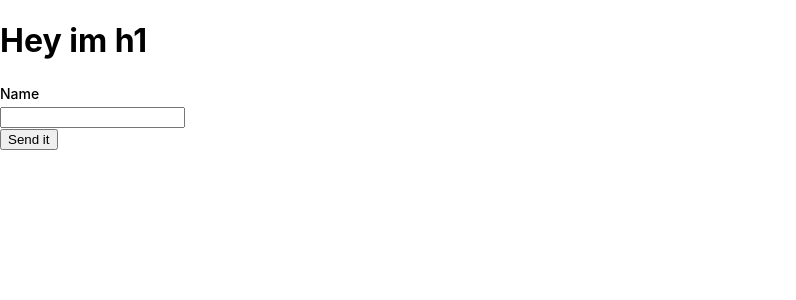
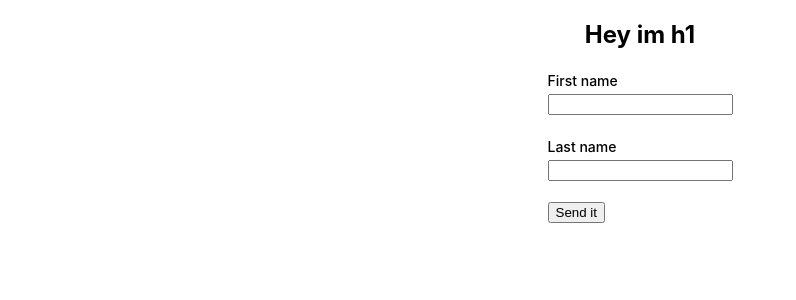
Before and after one commit to alex-james-vukovity/formik-playground, a React (Create React App) app: page / in a window 1280 px wide. Shown: the top 300 px of the page, without its empty margins (0-796 px from the left). Built offline with nearby package versions, Linux system fonts and the light colour scheme.

Commit message:
add a couple of components

```diff
--- a/src/App.tsx
+++ b/src/App.tsx
@@ -1,30 +1,43 @@
 import { FC } from 'react'
 import { Formik, Form } from 'formik'
 
-import { Heading, Box, Button, TextField } from './components'
+import { Heading, Button, TextField, Panel, FormGridContainer, FormGridItem } from './components'
 import { AppFormProps } from './interfaces'
 import { AppFormSchema } from './validations'
 
 export const App: FC = () => {
   const onSubmit = async (values: AppFormProps): Promise<void> => {
-    await console.log(values)
+    await console.log(JSON.stringify(values))
   }
 
   return (
-    <Box>
+    <Panel>
       <Heading variant="h1">Hey im h1</Heading>
-      <Formik initialValues={{ name: '' }} validationSchema={AppFormSchema} onSubmit={onSubmit}>
+      <Formik
+        initialValues={{ firstName: '', lastName: '' }}
+        validationSchema={AppFormSchema}
+        onSubmit={onSubmit}
+      >
         {({ isSubmitting }) => {
           return (
             <Form>
-              <TextField name="name" label="Name" />
-              <Button disabled={isSubmitting} type="submit">
-                Send it
-              </Button>
+              <FormGridContainer>
+                <FormGridItem>
+                  <TextField name="firstName" label="First name" />
+                </FormGridItem>
+                <FormGridItem>
+                  <TextField name="lastName" label="Last name" />
+                </FormGridItem>
+                <FormGridItem>
+                  <Button disabled={isSubmitting} type="submit">
+                    Send it
+                  </Button>
+                </FormGridItem>
+              </FormGridContainer>
             </Form>
           )
         }}
       </Formik>
-    </Box>
+    </Panel>
   )
 }
--- /dev/null
+++ b/src/components/ErrorMessage.tsx
@@ -0,0 +1,12 @@
+import { FC, memo, HTMLAttributes } from 'react'
+import styled from 'styled-components'
+
+import { Text } from './Text'
+
+const ErrorMessageStyled = styled(Text)`
+  color: red;
+`
+
+export const ErrorMessage: FC<HTMLAttributes<HTMLParagraphElement>> = memo(({ children }) => (
+  <ErrorMessageStyled>Error: {children}</ErrorMessageStyled>
+))
--- /dev/null
+++ b/src/components/FormGridContainer.tsx
@@ -0,0 +1,13 @@
+import { FC, memo, HTMLAttributes } from 'react'
+import styled from 'styled-components'
+
+const FormGridContainerStyled = styled.div`
+  display: grid;
+  grid-template-rows: auto;
+  row-gap: 20px;
+  padding: 0 20px;
+`
+
+export const FormGridContainer: FC<HTMLAttributes<HTMLDivElement>> = memo(({ children }) => (
+  <FormGridContainerStyled>{children}</FormGridContainerStyled>
+))
--- /dev/null
+++ b/src/components/FormGridItem.tsx
@@ -0,0 +1,8 @@
+import { FC, memo, HTMLAttributes } from 'react'
+import styled from 'styled-components'
+
+const FormGridItemStyled = styled.div``
+
+export const FormGridItem: FC<HTMLAttributes<HTMLDivElement>> = memo(({ children }) => (
+  <FormGridItemStyled>{children}</FormGridItemStyled>
+))
--- /dev/null
+++ b/src/components/Panel.tsx
@@ -0,0 +1,12 @@
+import { FC, memo, HTMLAttributes } from 'react'
+import styled from 'styled-components'
+
+const PanelStyled = styled.article`
+  display: flex;
+  flex-direction: column;
+  align-items: center;
+`
+
+export const Panel: FC<HTMLAttributes<HTMLDivElement>> = memo(({ children }) => (
+  <PanelStyled>{children}</PanelStyled>
+))
--- a/src/components/TextField.tsx
+++ b/src/components/TextField.tsx
@@ -2,8 +2,8 @@ import { FC, InputHTMLAttributes } from 'react'
 import { useField } from 'formik'
 
 import { Box } from './Box'
-import { Text } from './Text'
 import { Label } from './Label'
+import { ErrorMessage } from './ErrorMessage'
 
 interface Props extends InputHTMLAttributes<HTMLInputElement> {
   label?: string
@@ -15,7 +15,7 @@ export const TextField: FC<Props> = ({ name = '', label, ...props }) => {
   return (
     <Box>
       {label && <Label htmlFor={name}>{label}</Label>}
-      {touched && error && <Text>Error: {error}</Text>}
+      {touched && error && <ErrorMessage>{error}</ErrorMessage>}
       <input id={name} {...props} {...field} />
     </Box>
   )
--- a/src/components/index.ts
+++ b/src/components/index.ts
@@ -4,3 +4,7 @@ export { Heading } from './Heading'
 export { Text } from './Text'
 export { TextField } from './TextField'
 export { Label } from './Label'
+export { Panel } from './Panel'
+export { FormGridContainer } from './FormGridContainer'
+export { FormGridItem } from './FormGridItem'
+export { ErrorMessage } from './ErrorMessage'
--- a/src/interfaces/App.ts
+++ b/src/interfaces/App.ts
@@ -1,3 +1,4 @@
 export interface AppFormProps {
-  name: string
+  firstName: string
+  lastName: string
 }
--- a/src/validations/App.ts
+++ b/src/validations/App.ts
@@ -1,5 +1,6 @@
 import * as Yup from 'yup'
 
 export const AppFormSchema = Yup.object().shape({
-  name: Yup.string().required('Required')
+  firstName: Yup.string().required('Required'),
+  lastName: Yup.string().required('Required')
 })
```
